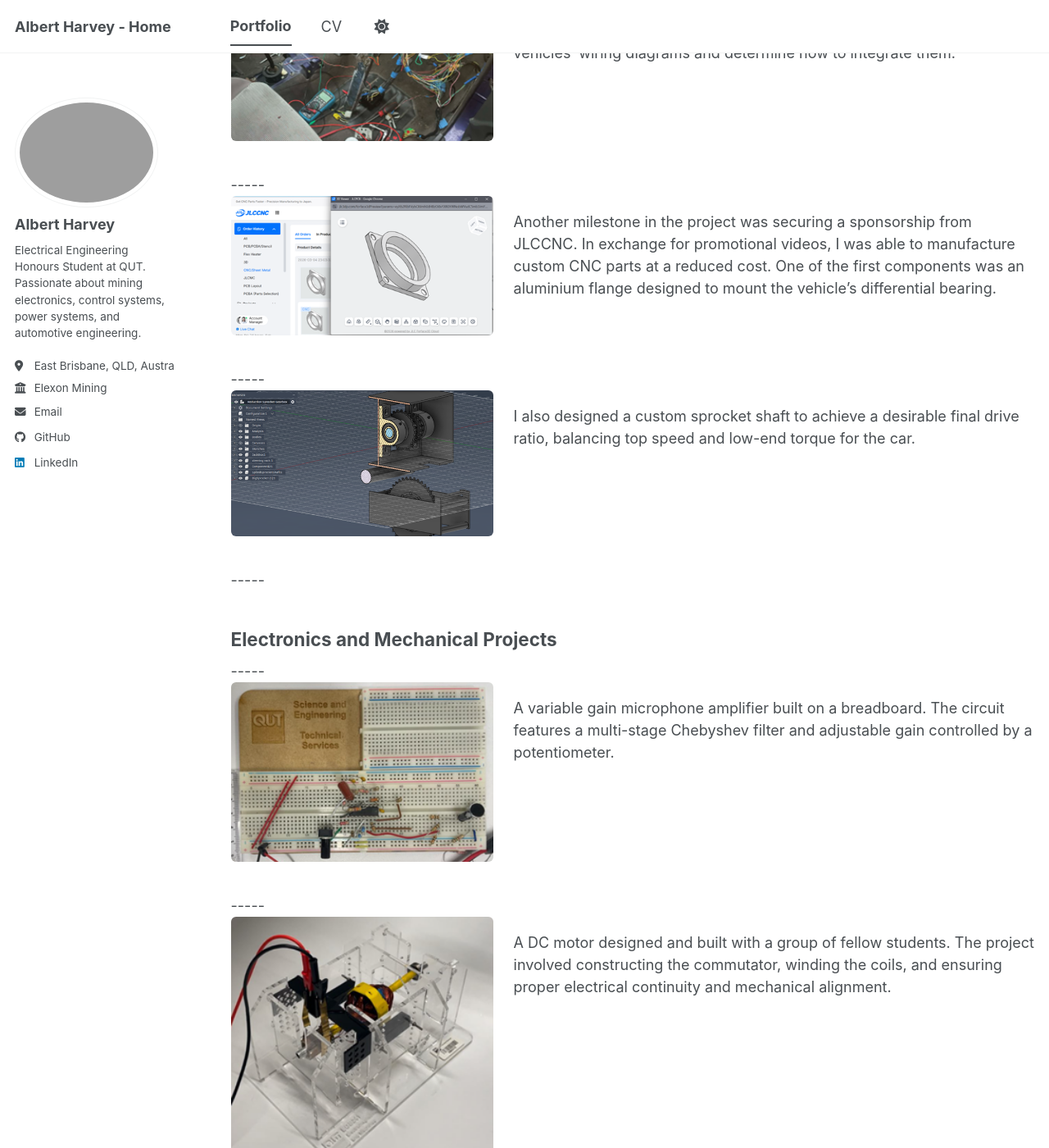
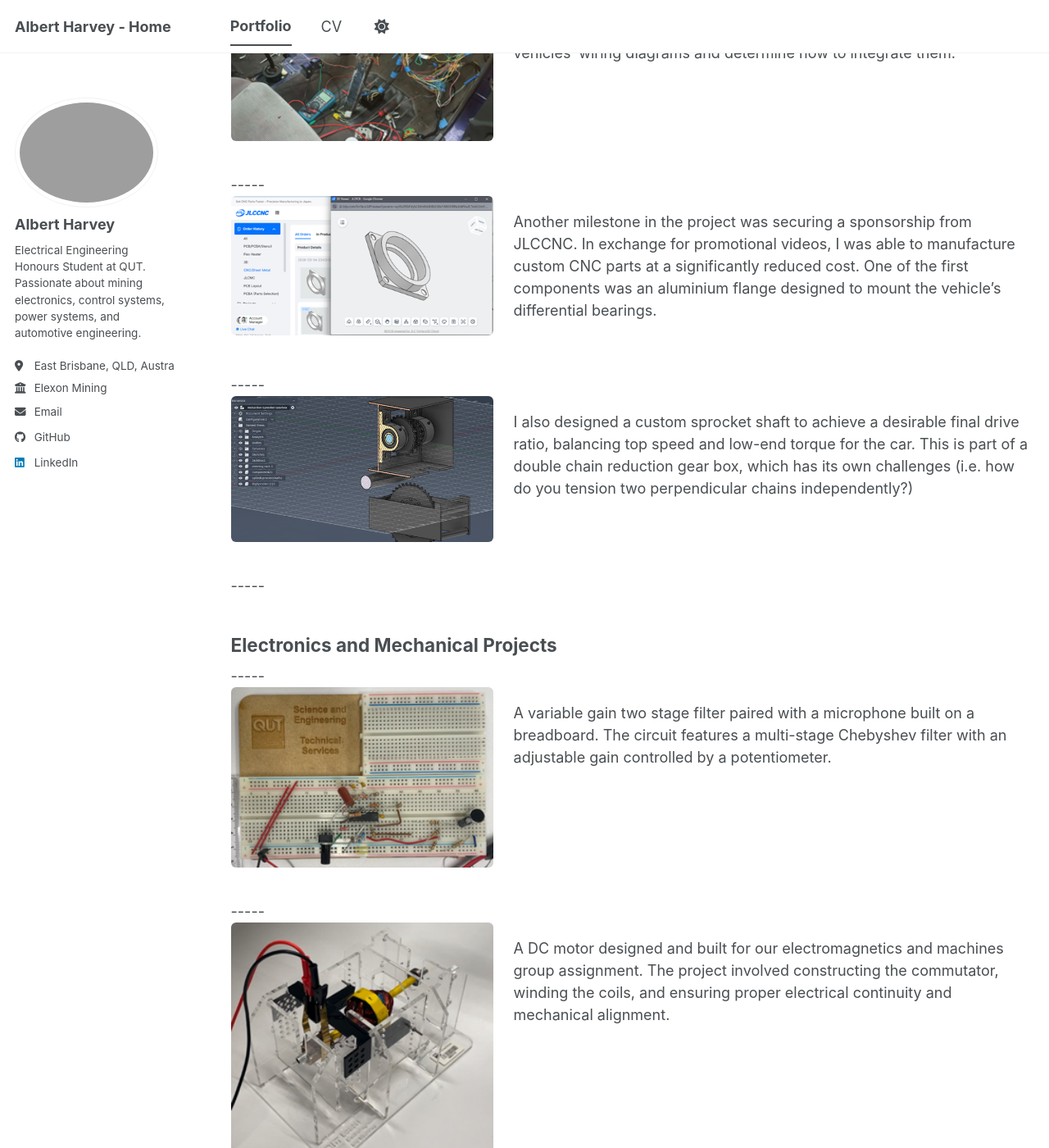
Before and after one commit to Albird-o/Albird-o.github.io, a Jekyll site: the page built from _pages/portfolio.html, in a window 1280 px wide and 1400 px high, scrolled down 372 px. Shown: the whole window at 82% size. Built offline with Jekyll 4.4.1, drawn with Linux system fonts in a browser that asks for light colours; a script bundle is joined from its source files by our own code; library files that are not in the unit come from our copies; some of the changed text lies outside the part shown.

Commit message:
Update portfolio.html

```diff
--- a/_pages/portfolio.html
+++ b/_pages/portfolio.html
@@ -32,8 +32,8 @@
     <p>
     Another milestone in the project was securing a sponsorship from JLCCNC.
     In exchange for promotional videos, I was able to manufacture custom CNC parts
-    at a reduced cost. One of the first components was an aluminium flange designed
-    to mount the vehicle’s differential bearing.
+    at a significantly reduced cost. One of the first components was an aluminium flange designed
+    to mount the vehicle’s differential bearings.
     </p>
   </div>
 </div>
@@ -43,7 +43,9 @@
   <div class="project-text">
     <p>
     I also designed a custom sprocket shaft to achieve a desirable final drive ratio,
-    balancing top speed and low-end torque for the car.
+    balancing top speed and low-end torque for the car. This is part of a double chain
+    reduction gear box, which has its own challenges (i.e. how do you tension two
+    perpendicular chains independently?)
     </p>
   </div>
 </div>
@@ -55,8 +57,8 @@
   <img src="/images/EGB240VariableGainAmplifier.png" alt="Variable gain amplifier circuit">
   <div class="project-text">
     <p>
-    A variable gain microphone amplifier built on a breadboard.
-    The circuit features a multi-stage Chebyshev filter and adjustable gain
+    A variable gain two stage filter paired with a microphone built on a breadboard.
+    The circuit features a multi-stage Chebyshev filter with an adjustable gain
     controlled by a potentiometer.
     </p>
   </div>
@@ -66,7 +68,7 @@
   <img src="/images/EGB241DCMotor.png" alt="Student-built DC motor">
   <div class="project-text">
     <p>
-    A DC motor designed and built with a group of fellow students.
+    A DC motor designed and built for our electromagnetics and machines group assignment.
     The project involved constructing the commutator, winding the coils,
     and ensuring proper electrical continuity and mechanical alignment.
     </p>
@@ -77,7 +79,10 @@
   <img src="/images/CustomBedFrame.png" alt="Custom bed frame project">
   <div class="project-text">
     <p>
-    A custom bed frame designed and built from scratch.
+    A custom bed frame I designed and built from scratch.
+    One of the main constraints of this project was how to get
+    it from the garage to my bedroom, I overcame this by designing
+    the legs to be removeable whilst still being sufficiently rigid.
     This project balanced cost, functionality, and convenience,
     resulting in a design that was cheaper than commercial options
     while meeting my exact requirements.
@@ -103,7 +108,9 @@
   <img src="/images/VRESCAD.png" alt="VRES CAD model">
   <div class="project-text">
     <p>
-    CAD work completed as part of a Vacation Research Experience Scheme (VRES) project.
+    During my Vacation Research Experience Scheme (VRES) project my supervisor gave me unlimited scope
+    for a topic which wasn't well defined, I took it upon myself to learn CAD in fusion360 so that
+    I could properly generate a design for the device I'd envisioned creating.
     </p>
   </div>
 </div>
@@ -112,7 +119,10 @@
   <img src="/images/VRESproject.jpg" alt="VRES research project">
   <div class="project-text">
     <p>
-    Practical work completed during the VRES research program.
+    Here is the final outcome of the VRES project, this was an extremely cheap gravity powered
+    heliostat cleaning device made from laser cut acrylic, 3d printed parts, and other common
+    materials. provided more resources or time a more advanced prototype could've been made with
+    laser cut parts and cheap gears.
     </p>
   </div>
 </div>
@@ -121,8 +131,9 @@
   <img src="/images/TeamworkGlenAnshdeep.png" alt="University teamwork project">
   <div class="project-text">
     <p>
-    A snapshot of collaborative work with classmates while completing
-    an RF and telecommunications assignment shortly before the deadline.
+    A snapshot of my group and I pulling through last minute to implement some final changes on our
+    RF and telecommunications assignment right before the deadline. This was a great moment where we
+    successfully came together to deal with some unforeseen obstacles.
     </p>
   </div>
 </div>
```
